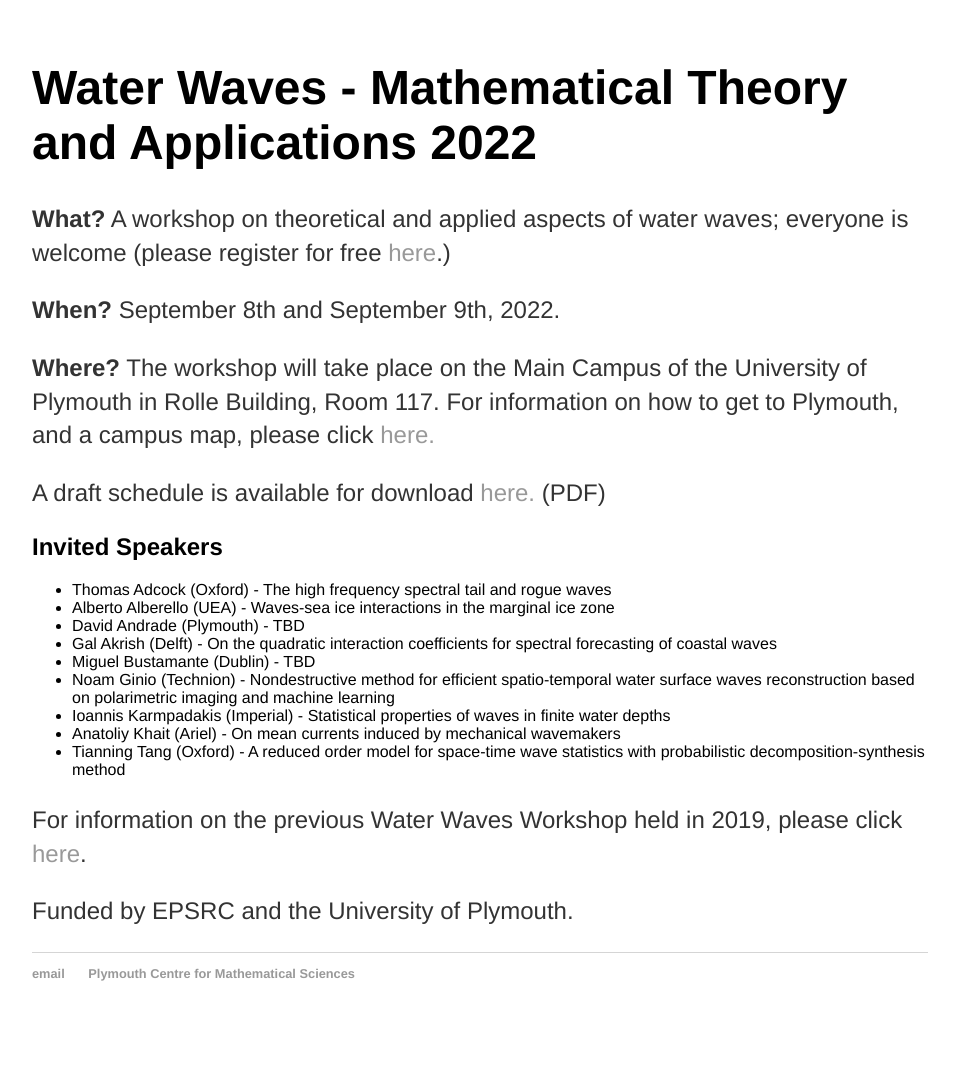
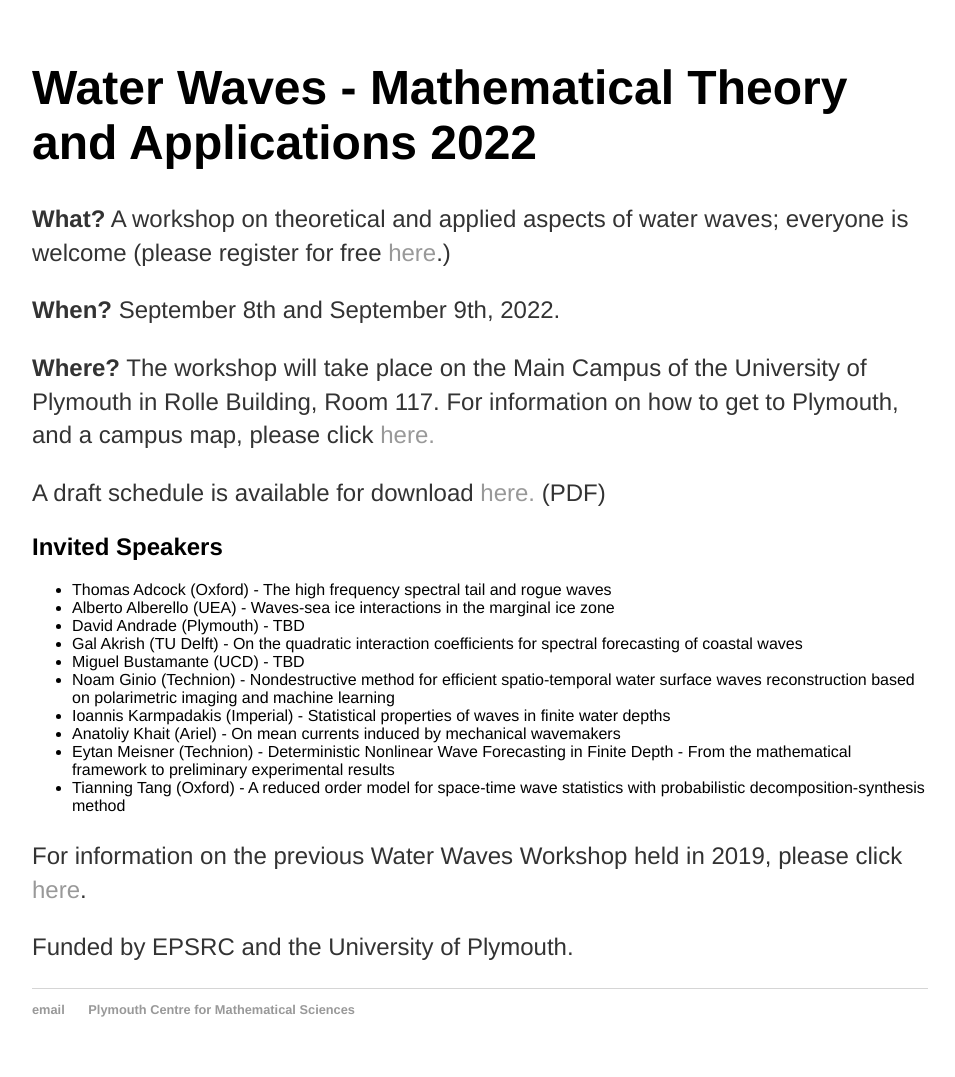
Before and after one commit to rstuhlmeier/rstuhlmeier.github.io, a Jekyll site: the page built from conferences/workshop2.html, in a window 1280 px wide. Shown: the whole page, without its empty margins (160-1115 px from the left). Built offline with Jekyll 4.4.1, drawn with Linux system fonts in a browser that asks for light colours; before the commit the page ends 1041 px from its top, so only the background shows below that.

Commit message:
Update workshop2.html

```diff
--- a/conferences/workshop2.html
+++ b/conferences/workshop2.html
@@ -17,11 +17,12 @@ title: Workshop Water Waves 2022 - Mathematical Theory and Applications
     <li>Thomas Adcock (Oxford) - The high frequency spectral tail and rogue waves</li>
     <li>Alberto Alberello (UEA) - Waves-sea ice interactions in the marginal ice zone </li>
     <li>David Andrade (Plymouth) - TBD </li>
-  <li>Gal Akrish (Delft) - On the quadratic interaction coefficients for spectral forecasting of coastal waves </li>
-  <li>Miguel Bustamante (Dublin) - TBD</li>
+  <li>Gal Akrish (TU Delft) - On the quadratic interaction coefficients for spectral forecasting of coastal waves </li>
+  <li>Miguel Bustamante (UCD) - TBD</li>
   <li>Noam Ginio (Technion) - Nondestructive method for efficient spatio-temporal water surface waves reconstruction based on polarimetric imaging and machine learning </li>
   <li>Ioannis Karmpadakis (Imperial) - Statistical properties of waves in finite water depths</li>
   <li>Anatoliy Khait (Ariel) - On mean currents induced by mechanical wavemakers </li>
+  <li>Eytan Meisner (Technion) - Deterministic Nonlinear Wave Forecasting in Finite Depth - From the mathematical framework to preliminary experimental results </li>
   <li>Tianning Tang (Oxford) - A reduced order model for space-time wave statistics with probabilistic decomposition-synthesis method </li>
 </ul>
 
```
